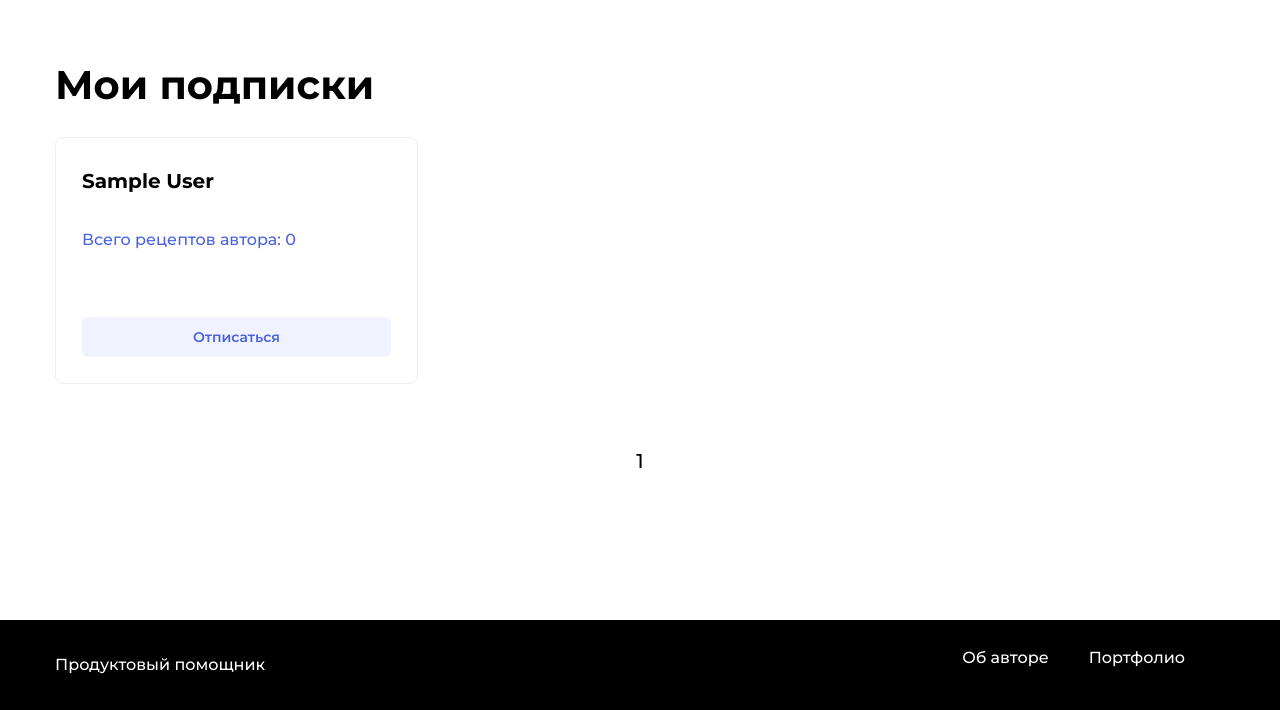
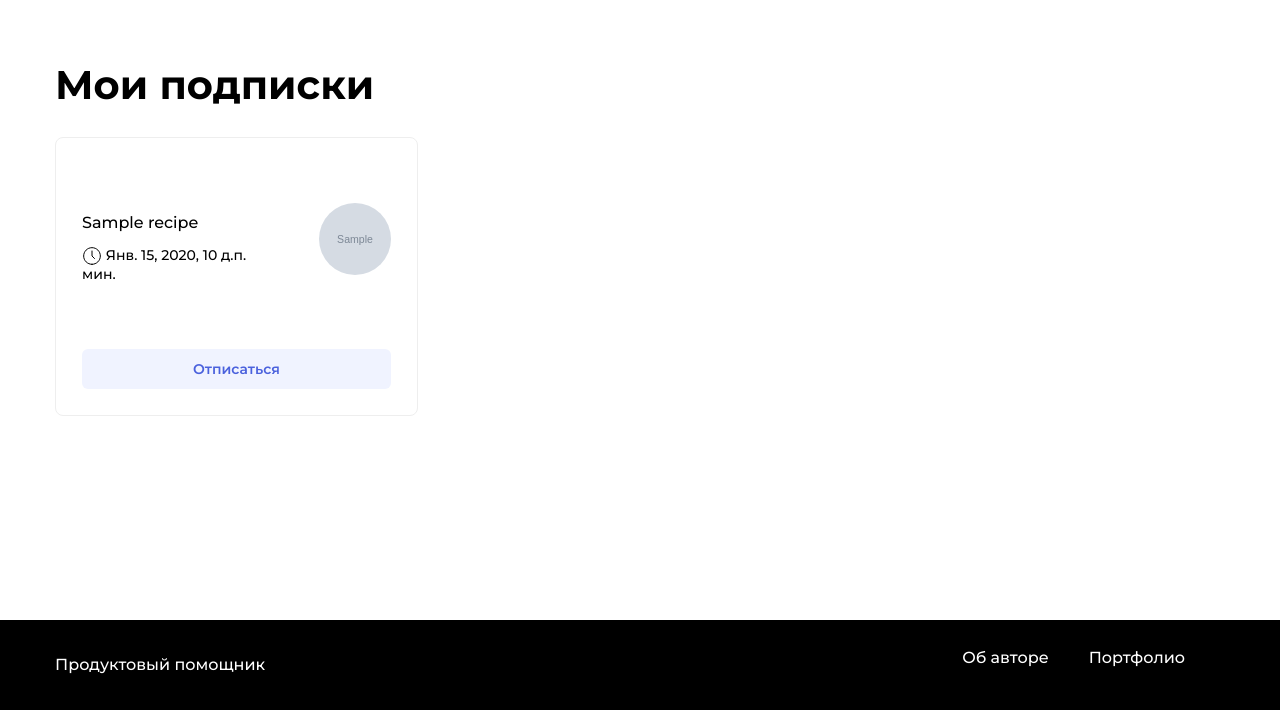
Before and after one commit to ilyukevich/foodgram-project, a Django app: template templates/followers.html in a window 1280 px wide. Shown: the part 90-800 px from the top of the page. Run offline with Django 3.2, Linux system fonts and the light colour scheme; tables that the repository leaves empty hold one stand-in row (values such as "Sample post"); the template is opened without the code that fills it: values that come from a table or form of the project are taken from there, most other values are stand-ins (such as "Sample title", 1, 10 or a date in 2020); grey boxes marked "Sample" are stand-in pictures; data that the repository does not hold is empty; some libraries are stand-ins or nearby versions.

Commit message:
upd5 for review

```diff
--- a/foodgram_project/settings.py
+++ b/foodgram_project/settings.py
@@ -113,3 +113,8 @@
 EMAIL_PORT = os.environ.get('DJANGO_EMAIL_PORT')
 EMAIL_USE_TLS = os.environ.get('DJANGO_EMAIL_USE_TLS')
 DEFAULT_FROM_EMAIL = os.environ.get('DJANGO_DEFAULT_FROM_EMAIL')
+
+PAG_COUNT = '6'
+GLOBAL_SETTINGS = {
+    'PAG_COUNT': 6
+}
--- a/templates/followers.html
+++ b/templates/followers.html
@@ -8,15 +8,16 @@
     <h1 class="main__title">Мои подписки</h1>
 </div>
 <div class="card-list">
-            {% for follower in my_followers %}
-            <div class="card-user" data-author="{{ follower.author.id }}">
+{% for author in page %}
+    <div class="card-user" data-author="{{ author.id }}">
         <div class="card-user__header">
-                    <h2 class="card-user__title">{% firstof follower.author.get_full_name follower.author.username %}</h2>
+            <h2 class="card-user__title">{% firstof author.get_full_name author.username %}</h2>
         </div>
         <div class="card-user__body">
             <ul class="card-user__items">
-                            {% for recipe in recipes %}
-                                {% if recipe.author == follower.author %}
+                {% if author.recipe.all.count > 3 %}
+                     {% for recipe in author.recipe.all|slice:'3' %}
+
                                 <li class="card-user__item">
                                     <div class="recipe">
                                         {% load thumbnail %}
@@ -27,20 +28,42 @@
                                         <p class="recipe__text"><span class="icon-time"></span> {{ recipe.time }} мин.</p>
                                     </div>
                                 </li>
-                                {% endif %}
                      {% endfor %}
                     <li class="card-user__item">
-                            <a href="{% url 'author_recipes' follower.author.username %}" class="card-user__link link">Всего рецептов автора: {{ follower.author.recipe.count }}</a>
+                        <a href="{% url 'author_recipes' author.username %}" class="card-user__link link">Еще {{ author.recipe.all.count|add:'-3' }}
+                            {% if author.recipe.all.count|add:'-3' in one_list  %}рецепт...
+                            {% elif author.recipe.all.count|add:'-3' in two_list  %}рецепта...
+                            {% elif author.recipe.all.count|add:'-3' in three_list  %}рецептов...{% endif %}</a>
                     </li>
+                {% else %}
+                    {% for recipe in author.recipe.all %}
+                                <li class="card-user__item">
+                                    <div class="recipe">
+                                        {% load thumbnail %}
+                                        {% thumbnail recipe.image "480x480" crop="center" upscale=True as im %}
+                                        <img src="{{ im.url }}" alt="какой-то-текст" class="recipe__image">
+                                        {% endthumbnail %}
+                                        <h3 class="recipe__title">{{ recipe.name }}</h3>
+                                        <p class="recipe__text"><span class="icon-time"></span> {{ recipe.time }} мин.</p>
+                                    </div>
+                                </li>
+                    {% endfor %}
+                {% endif %}
             </ul>
         </div>
         <div class="card-user__footer">
-                    <button onClick="window.location.href=window.location.href" class="button button_style_light-blue button_size_auto" name="subscribe">Отписаться</button>
+            <button class="button button_style_light-blue button_size_auto" name="subscribe">
+                Отписаться
+            </button>
         </div>
+
     </div>
 {% endfor %}
 </div>
-        {% include "includes/pagination.html" %}
+        {% if page.has_other_pages %}
+        {% include 'includes/pagination.html' with items=page paginator=paginator%}
+{% endif %}
+
     </main>
 <script src="{% static 'js/config/config.js' %}"></script>
 <script src="{% static 'js/components/MainCards.js' %}"></script>
```
Also changed, not shown: recipes/views.py (+25 -10 lines). Lines whose indentation alone changed are shown as unchanged.
